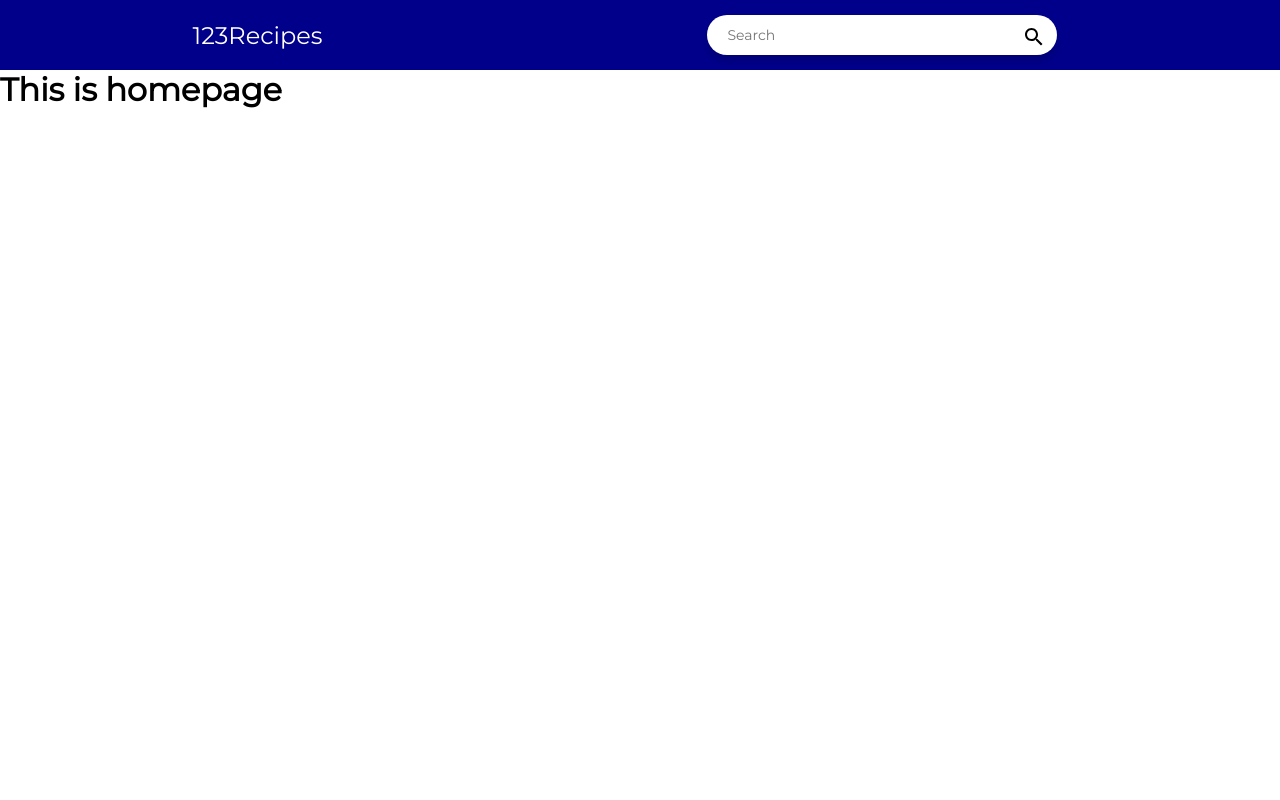
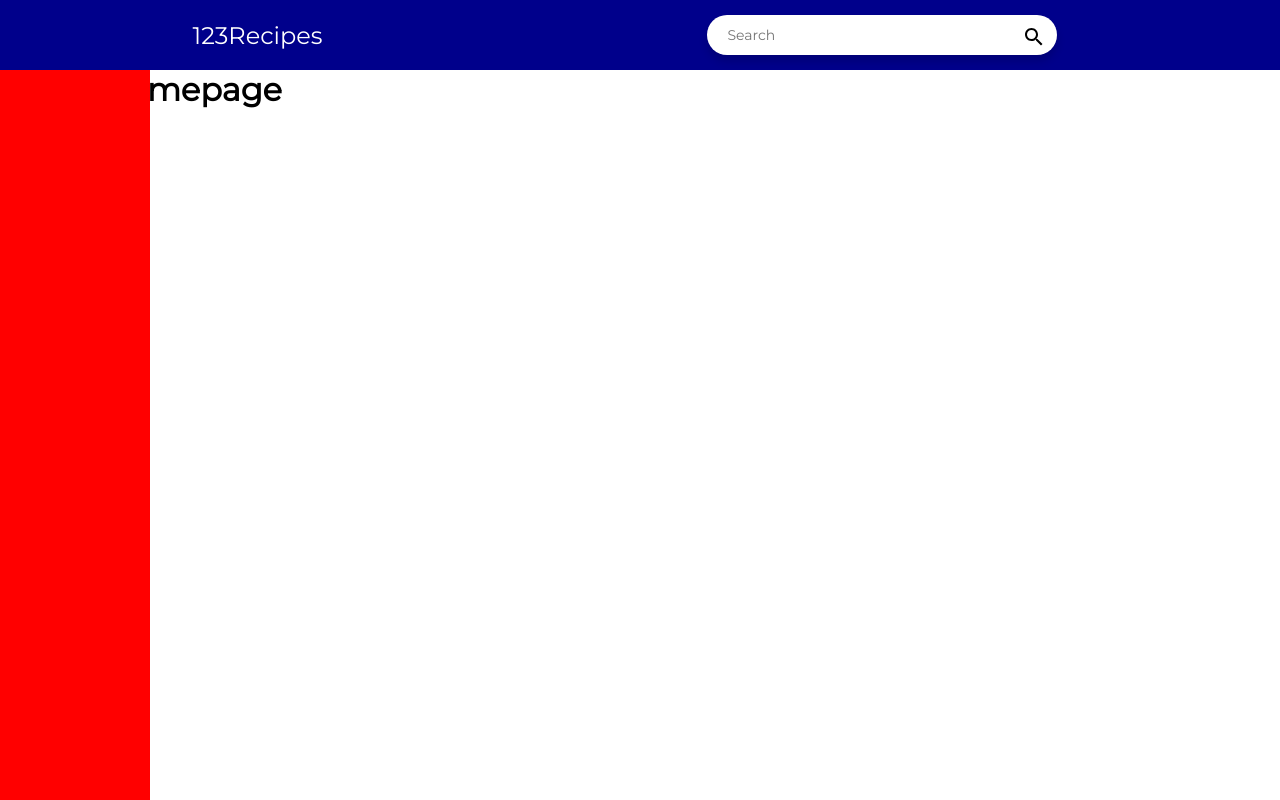
Before and after one commit to mabilog/recipeproject, a React (Create React App) app: page / in a window 1280 px wide. Built offline with nearby package versions, Linux system fonts and the light colour scheme; no server answers.

Commit message:
favorites kinda works. need to refine it later tonight

```diff
--- a/src/App.jsx
+++ b/src/App.jsx
@@ -6,18 +6,33 @@ import Recipes from './components/Recipes';
 import Recipe from './components/Recipe';
 import Nav from './components/Nav';
 import Home from './components/Home'
+import Favorites from './components/Favorites'
 
 function App() {
   const [query, setQuery] = useState(null);
   const [data, setData] = useState(null);
-  const [favorite, setFavorite] = useState([]);
+  const [favorites, setFavorites] = useState([]);
+
+  const saveToLocalStorage = (items) => {
+    localStorage.setItem('react-recipes-app-favorite', JSON.stringify(items))
+  }
 
   return (
     <div className="App">
         <Nav query={query} setQuery={setQuery} data={data} setData={setData} />
+        <Favorites
+          favorites={favorites}
+          setFavorites={setFavorites} />
           <Switch>
             <Route exact path='/' component={Home} />
-            <Route path='/recipes/:query'><Recipes data={data} favorite={favorite} setFavorite={setFavorite}/></Route>
+            <Route path='/recipes/:query'>
+              <Recipes
+                data={data}
+                favorites={favorites}
+                setFavorites={setFavorites}
+                saveToLocalStorage={saveToLocalStorage}
+                />
+            </Route>
             <Route path='/recipe/:id' component={Recipe}/>
           </Switch>
     </div>
--- /dev/null
+++ b/src/components/Favorites.jsx
@@ -0,0 +1,25 @@
+import React, { useEffect } from 'react'
+
+import './scss/favorites.scss'
+
+const Favorites = ({favorites, setFavorites}) => {
+  useEffect(() => {
+    favorites.map(favorite => console.log(favorite.id))
+  }, [favorites])
+
+  const removeFavoriteRecipe = (recipe) => {
+    const newFavoritesList = favorites.filter(favorite => favorite.id !== recipe.id);
+    setFavorites(newFavoritesList);
+  }
+
+  return (
+    <div className="favoritesWrapper">
+      <div className="favoriteRecipe">
+        <h3></h3>
+      </div>
+
+    </div>
+  )
+}
+
+export default Favorites
--- a/src/components/Recipes.jsx
+++ b/src/components/Recipes.jsx
@@ -2,35 +2,28 @@ import React, { useState, useEffect } from 'react'
 import { Link, useLocation, useParams } from 'react-router-dom';
 import queryString from 'query-string';
 import './scss/recipes.scss'
+import { DynamicFeedOutlined } from '@material-ui/icons';
 
-const Recipes = ({ data, favorite, setFavorite}) => {
-  // const API_KEY = process.env.RECT_APP_API_KEY;
-  // const query = props.match.params.query;
-  // const [item, setItem] = useState();
+const Recipes = ({ data, favorites, setFavorites, saveToLocalStorage}) => {
 
-  // useEffect(() => {
-  //   console.log(props)
-  // }, [])
-  // console.log("Recipes Component" + data)
-  // const { query } = useLocation();
-  // const value = queryString.parse(query)
-  // console.log(value.filter)
-  // console.log(value.origin)
-  // console.log(data)
 
-  console.log(window.location)
+  const addFavoriteRecipe = (recipe) => {
+    const newFavoritesList = [...favorites, recipe];
+    setFavorites(newFavoritesList);
+    saveToLocalStorage(newFavoritesList);
+  }
 
   return (
     <div className="recipes-card">
       {/* <h1>Recipes component </h1> */}
         {data.results.map(recipe => {
+          // console.log(recipe)
           return(
             <div className="recipe" key={recipe.id}>
             <h5 className="card-title">{recipe.title}</h5>
             <h6 className="card-subtitle">{recipe.id}</h6>
             <div className="favoritesBtn">
-              <input type="checkbox" name="" id="" />
-              <span>Add to favorite</span>
+              <span onClick={() => addFavoriteRecipe(recipe)}>Add to favorite</span>
               </div>
 
             <div className="img-container">
--- /dev/null
+++ b/src/components/scss/favorites.scss
@@ -0,0 +1,7 @@
+.favoritesWrapper {
+  position: fixed;
+  height: 100%;
+  top: 70px;
+  background-color: red;
+  width: 150px;
+}
--- a/src/components/scss/recipes.scss
+++ b/src/components/scss/recipes.scss
@@ -3,6 +3,7 @@
   align-items: center;
   justify-content: space-around;
   flex-wrap: wrap;
+  position: relative;
 
   .recipe{
     border: 1px black solid;
```
